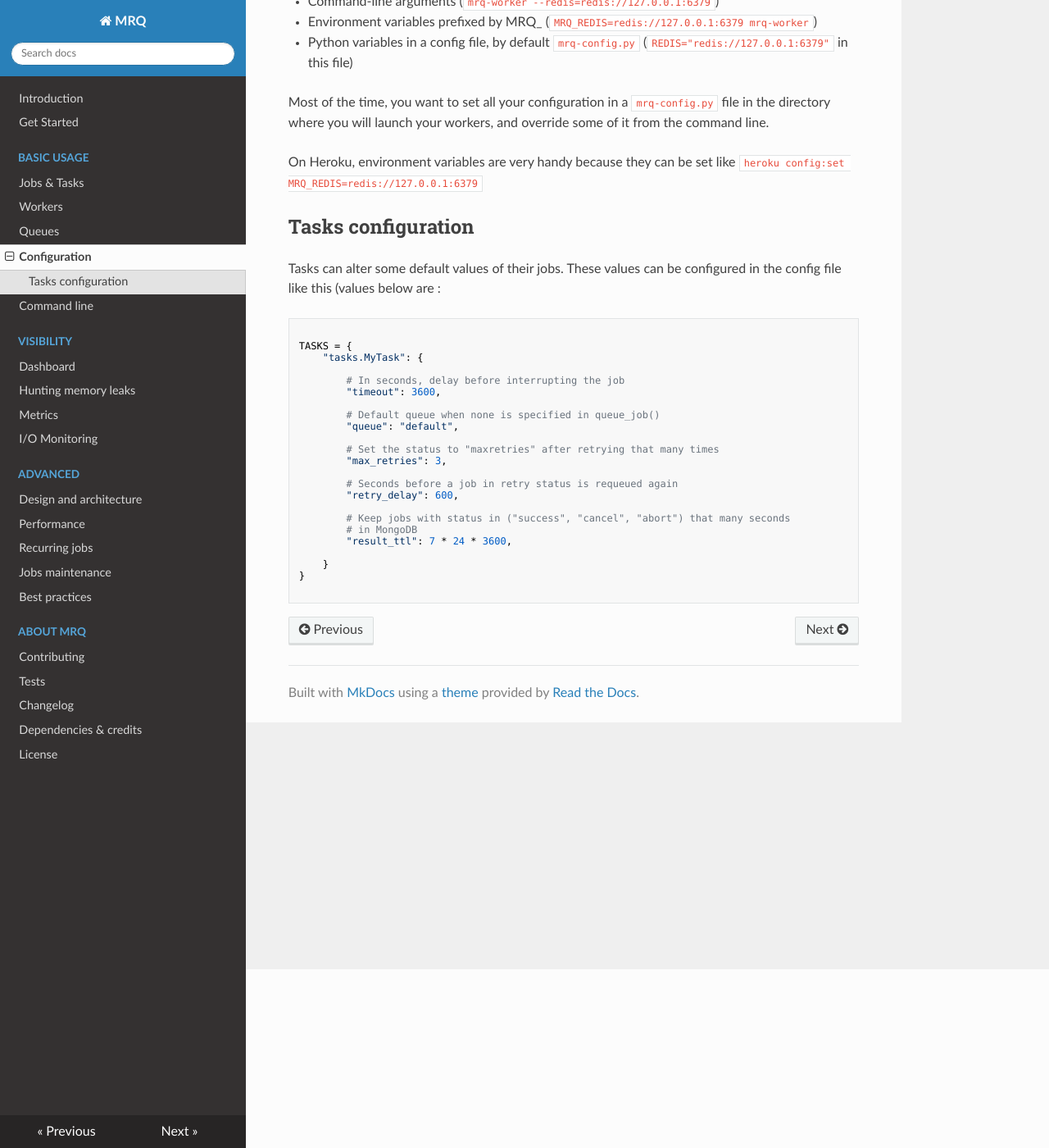
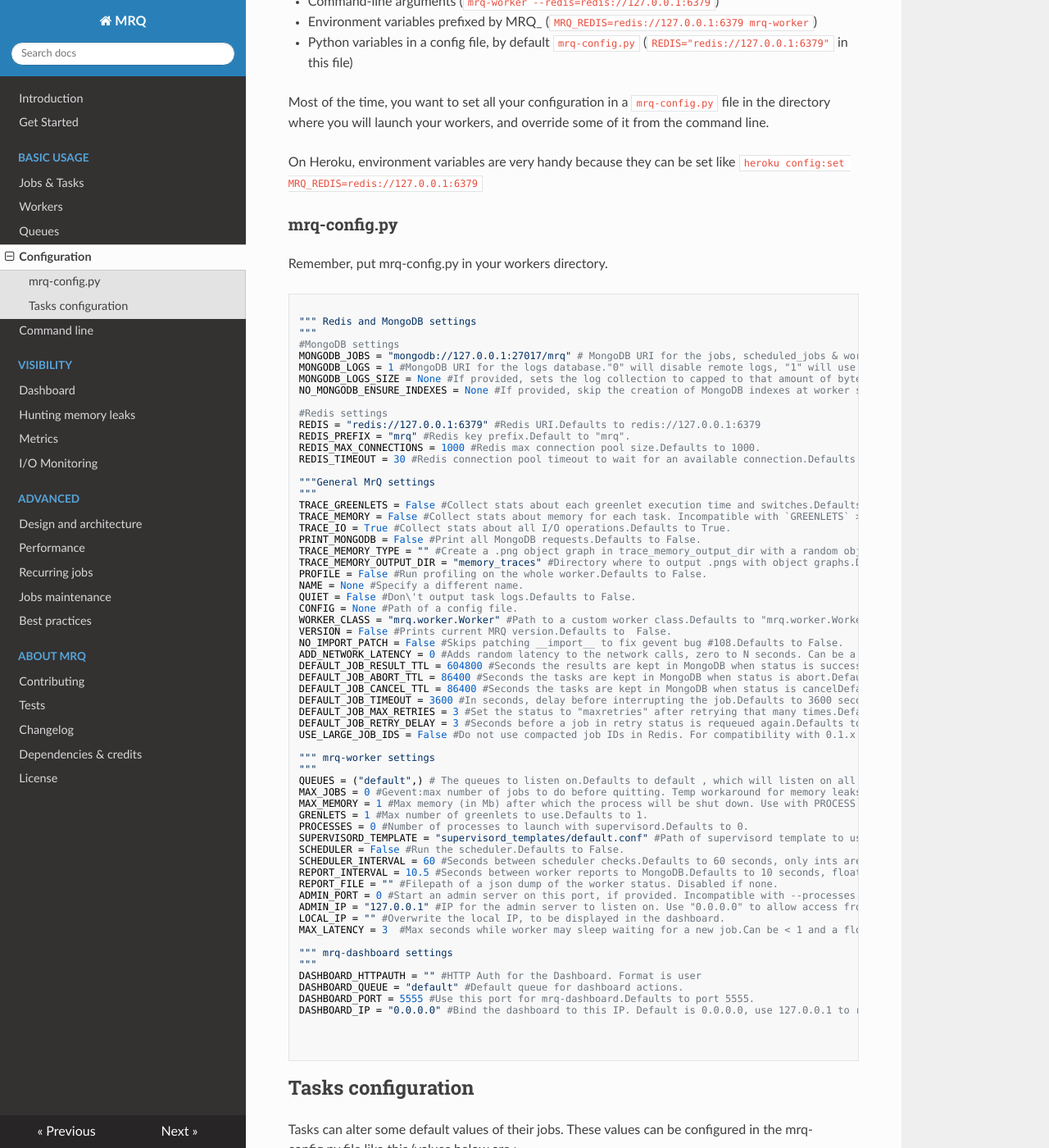
Before and after one commit to pricingassistant/mrq, an MkDocs documentation site: the page built from docs/configuration.md, in a window 1280 px wide and 1400 px high, scrolled down 218 px. Shown: the whole window at 82% size. Built offline with MkDocs 1.6.1, drawn with Linux system fonts in a browser that asks for light colours; nearby versions of some CDN libraries; old or Windows-style settings are respelled for this version of MkDocs; some of the changed text lies outside the part shown.

Commit message:
Added an example of mrq-config.py on the docs
I added a basic example of mrq-config.py . TODO:Environmental variables.

````diff
--- a/docs/configuration.md
+++ b/docs/configuration.md
@@ -10,9 +10,78 @@ Most of the time, you want to set all your configuration in a `mrq-config.py` fi
 
 On Heroku, environment variables are very handy because they can be set like `heroku config:set MRQ_REDIS=redis://127.0.0.1:6379`
 
+###mrq-config.py
+Remember, put mrq-config.py in your workers directory.
+```python
+
+""" Redis and MongoDB settings
+"""
+#MongoDB settings
+MONGODB_JOBS = "mongodb://127.0.0.1:27017/mrq" # MongoDB URI for the jobs, scheduled_jobs & workers database.Defaults to mongodb://127.0.0.1:27017/mrq
+MONGODB_LOGS = 1 #MongoDB URI for the logs database."0" will disable remote logs, "1" will use main MongoDB.Defaults to 1
+MONGODB_LOGS_SIZE = None #If provided, sets the log collection to capped to that amount of bytes.
+NO_MONGODB_ENSURE_INDEXES = None #If provided, skip the creation of MongoDB indexes at worker startup.
+
+#Redis settings
+REDIS = "redis://127.0.0.1:6379" #Redis URI.Defaults to redis://127.0.0.1:6379
+REDIS_PREFIX = "mrq" #Redis key prefix.Default to "mrq".
+REDIS_MAX_CONNECTIONS = 1000 #Redis max connection pool size.Defaults to 1000.
+REDIS_TIMEOUT = 30 #Redis connection pool timeout to wait for an available connection.Defaults to 30.
+
+"""General MrQ settings
+"""
+TRACE_GREENLETS = False #Collect stats about each greenlet execution time and switches.Defaults to False.
+TRACE_MEMORY = False #Collect stats about memory for each task. Incompatible with `GREENLETS` > 1. Defaults to False.
+TRACE_IO = True #Collect stats about all I/O operations.Defaults to True.
+PRINT_MONGODB = False #Print all MongoDB requests.Defaults to False.
+TRACE_MEMORY_TYPE = "" #Create a .png object graph in trace_memory_output_dir with a random object of this type.
+TRACE_MEMORY_OUTPUT_DIR = "memory_traces" #Directory where to output .pngs with object graphs.Defaults to folder memory_traces.
+PROFILE = False #Run profiling on the whole worker.Defaults to False.
+NAME = None #Specify a different name.
+QUIET = False #Don\'t output task logs.Defaults to False.
+CONFIG = None #Path of a config file.
+WORKER_CLASS = "mrq.worker.Worker" #Path to a custom worker class.Defaults to "mrq.worker.Worker".
+VERSION = False #Prints current MRQ version.Defaults to  False.
+NO_IMPORT_PATCH = False #Skips patching __import__ to fix gevent bug #108.Defaults to False.
+ADD_NETWORK_LATENCY = 0 #Adds random latency to the network calls, zero to N seconds. Can be a range (1-2)').Defaults to 0.
+DEFAULT_JOB_RESULT_TTL = 604800 #Seconds the results are kept in MongoDB when status is success.Defaults to 604800 seconds which is 7 days.
+DEFAULT_JOB_ABORT_TTL = 86400 #Seconds the tasks are kept in MongoDB when status is abort.Defaults to 86400 seconds which is 1 day.
+DEFAULT_JOB_CANCEL_TTL = 86400 #Seconds the tasks are kept in MongoDB when status is cancelDefaults to 86400 seconds which is 1 day.
+DEFAULT_JOB_TIMEOUT = 3600 #In seconds, delay before interrupting the job.Defaults to 3600 seconds which is 1 hour.
+DEFAULT_JOB_MAX_RETRIES = 3 #Set the status to "maxretries" after retrying that many times.Defaults to 3 seconds.
+DEFAULT_JOB_RETRY_DELAY = 3 #Seconds before a job in retry status is requeued again.Defaults to 3 seconds.
+USE_LARGE_JOB_IDS = False #Do not use compacted job IDs in Redis. For compatibility with 0.1.x only. Defaults to
+
+""" mrq-worker settings
+"""
+QUEUES = ("default",) # The queues to listen on.Defaults to default , which will listen on all queues.
+MAX_JOBS = 0 #Gevent:max number of jobs to do before quitting. Temp workaround for memory leaks.Defaults to 0
+MAX_MEMORY = 1 #Max memory (in Mb) after which the process will be shut down. Use with PROCESS = [1-N] to have supervisord automatically respawn the worker when this happens.Defaults to 1
+GRENLETS = 1 #Max number of greenlets to use.Defaults to 1.
+PROCESSES = 0 #Number of processes to launch with supervisord.Defaults to 0.
+SUPERVISORD_TEMPLATE = "supervisord_templates/default.conf" #Path of supervisord template to use. Defaults to supervisord_templates/default.conf.
+SCHEDULER = False #Run the scheduler.Defaults to False.
+SCHEDULER_INTERVAL = 60 #Seconds between scheduler checks.Defaults to 60 seconds, only ints are acceptable.
+REPORT_INTERVAL = 10.5 #Seconds between worker reports to MongoDB.Defaults to 10 seconds, floats are acceptable too.
+REPORT_FILE = "" #Filepath of a json dump of the worker status. Disabled if none.
+ADMIN_PORT = 0 #Start an admin server on this port, if provided. Incompatible with --processes.Defaults to 0
+ADMIN_IP = "127.0.0.1" #IP for the admin server to listen on. Use "0.0.0.0" to allow access from outside.Defaults to 127.0.0.1.
+LOCAL_IP = "" #Overwrite the local IP, to be displayed in the dashboard.
+MAX_LATENCY = 3  #Max seconds while worker may sleep waiting for a new job.Can be < 1 and a float value.
+
+""" mrq-dashboard settings
+"""
+DASHBOARD_HTTPAUTH = "" #HTTP Auth for the Dashboard. Format is user
+DASHBOARD_QUEUE = "default" #Default queue for dashboard actions.
+DASHBOARD_PORT = 5555 #Use this port for mrq-dashboard.Defaults to port 5555.
+DASHBOARD_IP = "0.0.0.0" #Bind the dashboard to this IP. Default is 0.0.0.0, use 127.0.0.1 to restrict access.
+
+
+
+```
 ## Tasks configuration
 
-Tasks can alter some default values of their jobs. These values can be configured in the config file like this (values below are :
+Tasks can alter some default values of their jobs. These values can be configured in the mrq-config.py file like this (values below are :
 
 ```python
 
````
